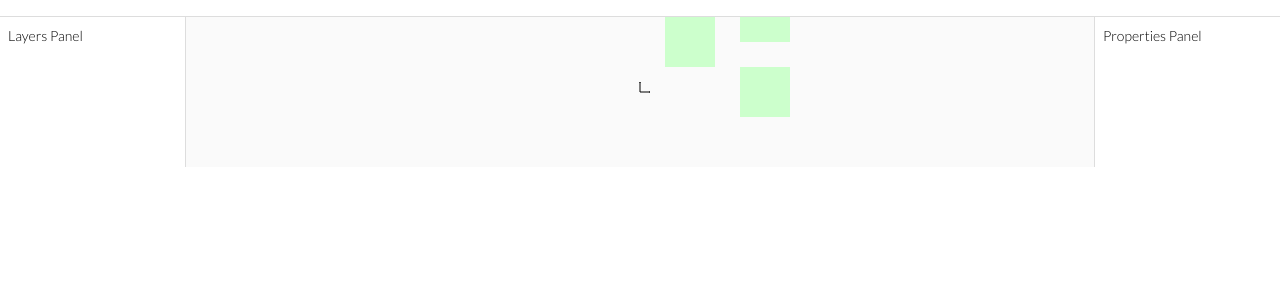
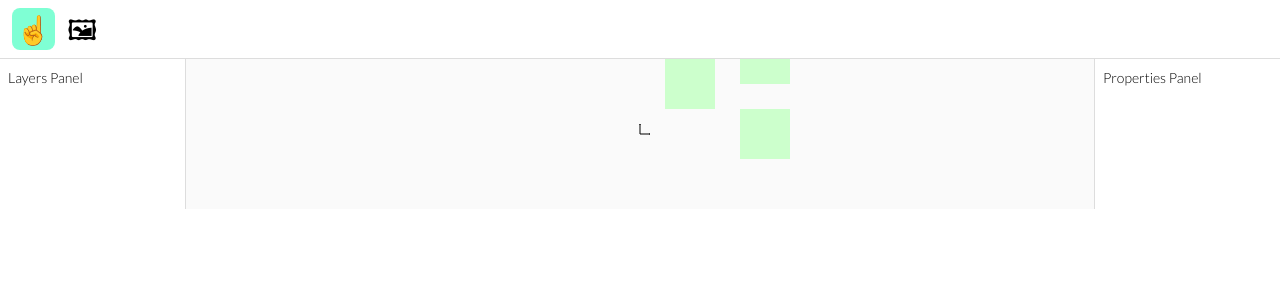
Before and after one commit to revct/tiny-figma, a React app: page / in a window 1280 px wide. Shown: the top 300 px of the page. Built offline with nearby package versions, Linux system fonts and the light colour scheme.

Commit message:
Added icons and... stuck now on getting middleware setup without nullables

```diff
--- a/index.html
+++ b/index.html
@@ -39,6 +39,22 @@
         width: 20%;
         padding: 8px;
       }
+      .clickable-icon {
+        margin: 4px;
+        padding: 4px;
+        border-radius: 8px;
+        font-size: 200%;
+      }
+      .clickable-icon:hover {
+        background-color: #dffffa;
+        cursor: pointer;
+      }
+      .clickable-icon.selected {
+        background-color: aquamarine;
+      }
+      .clickable-icon.selected:hover {
+        background-color: #6eeec4;
+      }
     </style>
   </head>
   <body>
--- a/src/fullscreen/types.ts
+++ b/src/fullscreen/types.ts
@@ -29,7 +29,13 @@ export namespace Fullscreen {
     [nodeId: string]: SceneGraphNode
   }
 
+  export enum Tool {
+    DEFAULT = 0,
+    FRAME = 1,
+  }
+
   export type AppModel = {
     page: string // the root canvas
+    currentTool: Tool
   }
 }
--- a/src/index.tsx
+++ b/src/index.tsx
@@ -5,24 +5,15 @@ import * as ReactRedux from 'react-redux'
 
 import {PropertiesPanel} from './web/components/PropertiesPanel'
 import {LayersPanel} from './web/components/LayersPanel'
-import {Counter, ConnectedCounter} from './web/components/Counter'
 
 import {State, reducer} from './web/reducers'
 import {Editor} from './fullscreen/editor'
 import {asyncSleep} from "./helpers/async_helpers";
-import {actionCreators} from "./web/actions";
+import {actions} from "./web/actions";
 import {Fullscreen} from "./fullscreen/types";
 import {mat2d} from "gl-matrix";
-
-const store = redux.createStore<State>(reducer)
-
-ReactDOM.render(
-  <ReactRedux.Provider store={store}><LayersPanel dispatch={a => a}/></ReactRedux.Provider>,
-  document.getElementById('layers-panel-root'))
-
-ReactDOM.render(
-  <ReactRedux.Provider store={store}><PropertiesPanel dispatch={a => a}/></ReactRedux.Provider>,
-  document.getElementById('properties-panel-root'))
+import {ToolRoot} from "./web/components/ToolPicker";
+import {sendToFullscreenMiddleware} from "./web/middleware";
 
 const sceneGraph: Fullscreen.SceneGraph = {
   root: {
@@ -68,16 +59,35 @@ const sceneGraph: Fullscreen.SceneGraph = {
 }
 
 const appModel: Fullscreen.AppModel = {
-  page: 'root'
+  page: 'root',
+  currentTool: Fullscreen.Tool.DEFAULT
 }
-
-store.dispatch(actionCreators.injectSceneGraph(sceneGraph));
 
 const editor = new Editor(
   document.getElementById('canvas') as HTMLCanvasElement,
   sceneGraph,
   appModel
 )
+
+const store = redux.createStore<State>(
+  reducer,
+  redux.applyMiddleware(sendToFullscreenMiddleware(editor))
+)
+
+store.dispatch(actions.toWeb.injectSceneGraph(sceneGraph));
+store.dispatch(actions.toWeb.updateMirror({appModel: appModel}));
+
+ReactDOM.render(
+  <ReactRedux.Provider store={store}><LayersPanel dispatch={a => a}/></ReactRedux.Provider>,
+  document.getElementById('layers-panel-root'))
+
+ReactDOM.render(
+  <ReactRedux.Provider store={store}><PropertiesPanel dispatch={a => a}/></ReactRedux.Provider>,
+  document.getElementById('properties-panel-root'))
+
+ReactDOM.render(
+  <ReactRedux.Provider store={store}><ToolRoot/></ReactRedux.Provider>,
+  document.getElementById('tools-root'))
 
 ;(async () => {
   const MILLIS = 1000.0 / 60.0
--- a/src/web/actions.ts
+++ b/src/web/actions.ts
@@ -1,16 +1,25 @@
 import {createActionCreator} from '../helpers/redux_helpers'
-import {MutableSceneGraph, SceneGraph} from "./reducers";
+import {MutableSceneGraph} from "./reducers";
+import {Fullscreen} from "../fullscreen/types";
+import AppModel = Fullscreen.AppModel;
+import Tool = Fullscreen.Tool;
+
+export interface UpdateMirrorPayload {
+  appModel?: AppModel
+}
 
 // Action Creators
-export const actionCreators = {
-  incrementCounter: createActionCreator('INCREMENT_COUNTER'),
-  incrementCounterBy: createActionCreator<{ amount: number } >('INCREMENT_COUNTER_BY'),
-  notifyUpdatedSceneGraph: createActionCreator('NOTIFY_UPDATED_SCENE_GRAPH'),
-  injectSceneGraph: createActionCreator<MutableSceneGraph>('INJECT_SCENE_GRAPH'),
+export const actions = {
+  toWeb: {
+    // In Figma, action.fullscreen.updateMirror handles updates to the scene graph by packaging
+    // a series of node changes which update mutableNodes in the redux state.
+    notifyUpdatedSceneGraph: createActionCreator('NOTIFY_UPDATED_SCENE_GRAPH'),
+    injectSceneGraph: createActionCreator<MutableSceneGraph>('INJECT_SCENE_GRAPH'),
+
+    updateMirror: createActionCreator<UpdateMirrorPayload>('UPDATE_APP_MODEL'),
+  },
+
+  toFullscreen: {
+    updateTool: createActionCreator<Tool>('UPDATE_TOOL'),
+  }
 };
-
-/*
-dispatch(actionCreators.incrementCounter(4)); // Error: Expected 0 arguments, but got 1.
-dispatch(actionCreators.incrementCounter()); // OK: { type: "INCREMENT_COUNTER" }
-actionCreators.incrementCounter.type === "INCREMENT_COUNTER" // true
-*/
--- a/src/web/components/ToolPicker.tsx
+++ b/src/web/components/ToolPicker.tsx
@@ -2,14 +2,26 @@ import * as React from "react"
 import {HasDispatch} from "../../helpers/redux_helpers";
 import {State} from "../reducers";
 import {connect} from "react-redux";
-import {actionCreators} from "../actions";
+import {actions} from "../actions";
+import {Fullscreen} from "../../fullscreen/types";
+import Tool = Fullscreen.Tool;
 
-export interface CounterProps extends HasDispatch, State {
+export const ToolPicker = (props: {currentTool: Tool} & HasDispatch) => {
+  return <div>
+    <span
+      className={`clickable-icon ${props.currentTool === Tool.DEFAULT ? 'selected' : ''}`}
+      onClick={() => props.dispatch(actions.toFullscreen.updateTool(Tool.DEFAULT))}
+    >☝</span>
+    <span
+      className={`clickable-icon ${props.currentTool === Tool.FRAME ? 'selected' : ''}`}
+      onClick={() => props.dispatch(actions.toFullscreen.updateTool(Tool.FRAME))}
+    >🖼</span>
+  </div>
 }
 
-export const Counter = (props: CounterProps) => <div>
-  <h3>{props.counter}</h3>
-  <button onClick={() => props.dispatch(actionCreators.incrementCounter())}>Increment</button>
-</div>
-
-export const ConnectedCounter = connect((s: State) => s)(Counter)
+export const ToolRoot = connect(
+  s => { return {state: s} },
+)(
+  (props: {state: State} & HasDispatch) =>
+    <ToolPicker currentTool={props.state.appModel.currentTool} dispatch={props.dispatch}/>
+)
--- /dev/null
+++ b/src/web/middleware.ts
@@ -0,0 +1,28 @@
+import * as redux from 'redux'
+
+import {actions} from './actions';
+import {Editor} from "../fullscreen/editor";
+import {State} from "./reducers";
+import {Action} from "../helpers/redux_helpers";
+
+
+
+export interface Dispatch<S> {
+  <A extends redux.Action> (action: A): A;
+}
+export interface MiddlewareAPI<S> {
+  dispatch: Dispatch<S>;
+  getState(): S;
+}
+export interface Middleware<S> {
+  <S>(api: MiddlewareAPI<S>): (next: Dispatch<S>) => Dispatch<S>;
+}
+
+export const sendToFullscreenMiddleware = (editor: Editor): Middleware<State> =>
+  store => next => action => {
+    // store = store as Middleware<State, Action<any>
+    if (actions.toFullscreen.updateTool.matches(action)) {
+      return next(action)
+    }
+    return next(action)
+  }
--- a/src/web/reducers.ts
+++ b/src/web/reducers.ts
@@ -1,11 +1,13 @@
-import {actionCreators} from './actions';
+import {actions} from './actions';
 import {Action} from '../helpers/redux_helpers';
 import {combineReducers, Reducer} from 'redux'
 import {Fullscreen} from "../fullscreen/types";
+import NodeType = Fullscreen.NodeType;
+import AppModel = Fullscreen.AppModel;
 
 export type SceneGraphNode = {
   readonly guid: string
-  type: Fullscreen.NodeType
+  type: NodeType
   resizeToFit?: boolean
   parent?: string // The GUID of the parent node
   position: number // Children are sorted using this as a key
@@ -21,27 +23,17 @@ export type SceneGraph = {
 }
 
 export type State = {
-  readonly counter: number,
   readonly sceneGraph: SceneGraph
-}
-
-const counter = (state: number = 0, action: Action<any>): number => {
-  if (actionCreators.incrementCounter.matches(action)) {
-    return state + 1
-  }
-  if (actionCreators.incrementCounterBy.matches(action)) {
-    return state + action.payload.amount
-  }
-  return state
+  readonly appModel: AppModel
 }
 
 const sceneGraph = (state: SceneGraph = {mutableSceneGraph: {}}, action: Action<any>): SceneGraph => {
-  if (actionCreators.notifyUpdatedSceneGraph.matches(action)) {
+  if (actions.toWeb.notifyUpdatedSceneGraph.matches(action)) {
     return {
       mutableSceneGraph: state.mutableSceneGraph
     }
   }
-  if (actionCreators.injectSceneGraph.matches(action)) {
+  if (actions.toWeb.injectSceneGraph.matches(action)) {
     return {
       mutableSceneGraph: action.payload
     }
@@ -49,8 +41,17 @@ const sceneGraph = (state: SceneGraph = {mutableSceneGraph: {}}, action: Action<
   return state
 }
 
+const appModel = (state: AppModel, action: Action<any>): AppModel | null => {
+  if (actions.toWeb.updateMirror.matches(action) && action.payload.appModel != null) {
+    return {...state, ...action.payload.appModel}
+  }
+  if (state == null) {
+    return null
+  }
+  return state as AppModel
+}
 
 export const reducer: Reducer<State> = combineReducers({
-  counter,
-  sceneGraph
+  sceneGraph,
+  appModel
 });
```
Also changed, not shown: src/web/components/Counter.tsx (deleted, +0 -15 lines).
